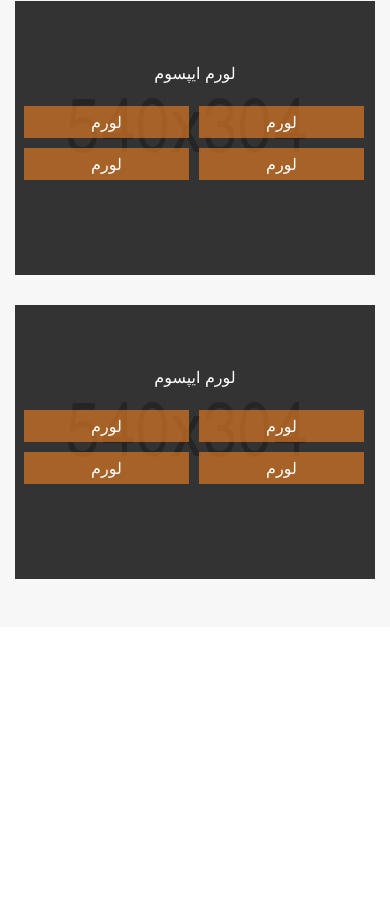
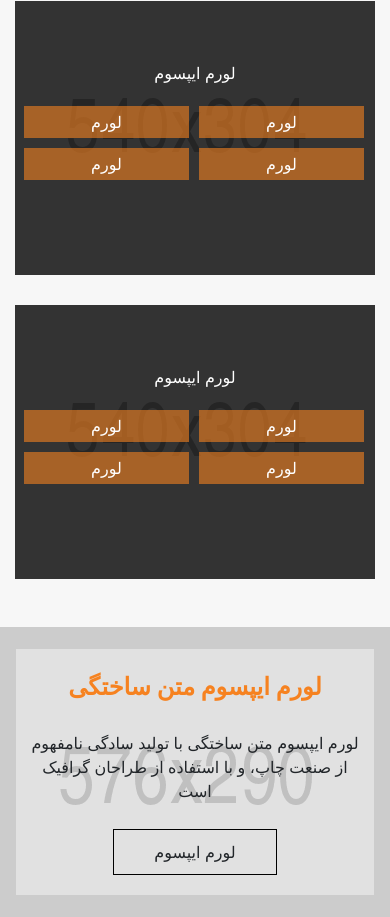
Before and after one commit to mahdi-kheibari/hooman-hiring-project, a website: page index.html in a window 390 px wide. Shown: the part 5703-6620 px from the top of the page. Before the commit the page ends 6330 px from the top, so only its background shows below. Drawn offline with nearby package versions, Linux system fonts and the light colour scheme.

Commit message:
section six was added

```diff
--- a/css/index.css
+++ b/css/index.css
@@ -240,7 +240,7 @@ header {
 
 /* end section three */
 /* start video section */
-.video{
+.video {
     width: 100%;
     min-height: 408px;
     background-image: url("../assets/images/video/video-1600.png");
@@ -249,6 +249,7 @@ header {
     background-position: center center;
     position: relative;
 }
+
 @media (max-width:1200px) {
     .video {
         background-image: url("../assets/images/video/video-1200.png");
@@ -275,7 +276,8 @@ header {
         background-image: url("../assets/images/video/video-360.png");
     }
 }
-.video-cover{
+
+.video-cover {
     width: 100%;
     height: 100%;
     position: absolute;
@@ -283,7 +285,8 @@ header {
     opacity: 75%;
     z-index: 2;
 }
-.video-caption{
+
+.video-caption {
     position: absolute;
     top: 50%;
     left: 50%;
@@ -291,11 +294,13 @@ header {
     z-index: 3;
     width: 100%;
 }
+
 /* end video section */
 /* start products section */
-.products_title{
+.products_title {
     margin-bottom: 6px;
 }
+
 .products-image {
     width: 100%;
     min-height: 202px;
@@ -307,7 +312,8 @@ header {
     padding-top: 30px;
     position: relative;
 }
-.products-image_cover{
+
+.products-image_cover {
     width: calc(100% - 30px);
     height: calc(100% - 30px);
     position: absolute;
@@ -318,7 +324,8 @@ header {
     z-index: 2;
     background-clip: content-box;
 }
-.products-image_caption{
+
+.products-image_caption {
     width: calc(100% - 30px);
     position: absolute;
     top: 50%;
@@ -326,16 +333,19 @@ header {
     transform: translate(-50%, -50%);
     z-index: 3;
 }
-.products-image_btns{
+
+.products-image_btns {
     width: calc(100% - 30px);
-    margin-right:6px;
+    margin-right: 6px;
 }
-.products-image_btn{
+
+.products-image_btn {
     margin: 5px;
     padding: 4px 50px;
-    background-color:rgba(246, 130, 32, 0.6);
+    background-color: rgba(246, 130, 32, 0.6);
     cursor: pointer;
 }
+
 @media (max-width:1200px) {
     .products-image {
         min-height: 262px;
@@ -363,4 +373,78 @@ header {
         background-image: url("../assets/images/products/product-360.png");
     }
 }
+
 /* end products section */
+/* start section six */
+.section-six {
+    width: 100%;
+    min-height: 260px;
+    background-image: url("../assets/images/sectionSix/landscape-1600.png");
+    background-repeat: no-repeat;
+    background-size: cover;
+    background-position: center center;
+    display: flex;
+    flex-direction: column;
+    justify-content: center;
+    align-items: center;
+}
+
+.section-six_cover {
+    padding: 20px 15px;
+    background-color: rgba(255, 255, 255, .4);
+    min-height: calc(260px * .85);
+    display: flex;
+    flex-direction: column;
+    align-items: center;
+    justify-content: space-between;
+}
+
+.section-six_title {
+    color: var(--orange);
+    font-size: 24px;
+}
+
+.section-six_btn {
+    padding: 10px 40px;
+    border: 1px solid #000;
+}
+
+@media (max-width:1200px) {
+    .section-six {
+        background-image: url("../assets/images/sectionSix/landscape-1200.png");
+    }
+}
+
+@media (max-width:992px) {
+    .section-six_cover {
+        min-height: calc(290px * .85);
+    }
+
+    .section-six {
+        min-height: 290px;
+        background-image: url("../assets/images/sectionSix/landscape-992.png");
+    }
+}
+
+@media (max-width:576px) {
+    .section-six_cover {
+        min-height: calc(290px * .85);
+    }
+
+    .section-six {
+        min-height: 290px;
+        background-image: url("../assets/images/sectionSix/landscape-576.png");
+    }
+}
+
+@media (max-width:360px) {
+    .section-six_cover {
+        min-height: calc(320px * .85);
+    }
+    .section-six {
+        min-height: 320px;
+        background-image: url("../assets/images/sectionSix/landscape-360.png");
+    }
+}
+
+/* end section six */
--- a/index.html
+++ b/index.html
@@ -280,6 +280,18 @@
                 </div>
             </div>
         </section>
+        <!-- section six -->
+        <section class="section-six px-lg-0 px-3">
+            <div class="container-fluid container-lg section-six_cover">
+                <div class="section-six_title font-weight-bold text-center">لورم ایپسوم متن ساختگی</div>
+                <div class="section-six_caption text-center">
+                    لورم ایپسوم متن ساختگی با تولید سادگی نامفهوم از صنعت چاپ، و با استفاده از طراحان گرافیک است
+                </div>
+                <div class="section-six_btn">
+                    لورم ایپسوم
+                </div>
+            </div>
+        </section>
     </main>
     <footer>
 
```
Also changed, not shown: assets/images/sectionSix/landscape-1200.png (added), assets/images/sectionSix/landscape-1600.png (added), assets/images/sectionSix/landscape-360.png (added), assets/images/sectionSix/landscape-576.png (added), assets/images/sectionSix/landscape-992.png (added).
